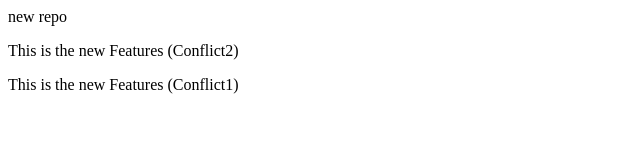
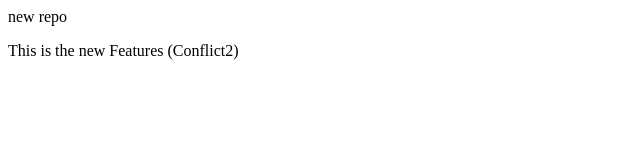
Before and after one commit to siddheshThorat04/LocalRepo, a plain HTML site: page index.html in a window 1280 px wide. Shown: the whole page, without its empty margins (0-640 px from the left). Drawn offline with Linux system fonts and the light colour scheme.

```diff
--- a/index.html
+++ b/index.html
@@ -1,3 +1,2 @@
 <p>new repo</p>
 <p>This is the new Features (Conflict2)</p>
-<p>This is the new Features (Conflict1)</p>
```
